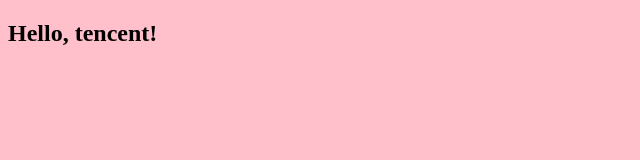
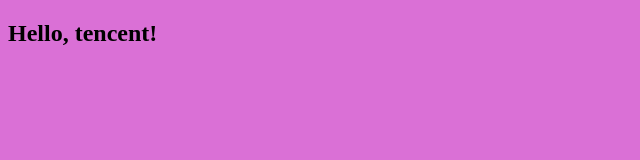
Before and after one commit to donghun221/helloTencent-old, a plain HTML site: page content/index.html in a window 1280 px wide. Shown: the whole page, without its empty margins (0-640 px from the left). Drawn offline with Linux system fonts and the light colour scheme.

Commit message:
change background

```diff
--- a/content/index.html
+++ b/content/index.html
@@ -1,6 +1,6 @@
 <!DOCTYPE html>
 <html>
-<body style="background-color:pink">
+<body style="background-color:orchid">
 <h2>Hello, tencent!</h2>
 </body>
 </html>
```
